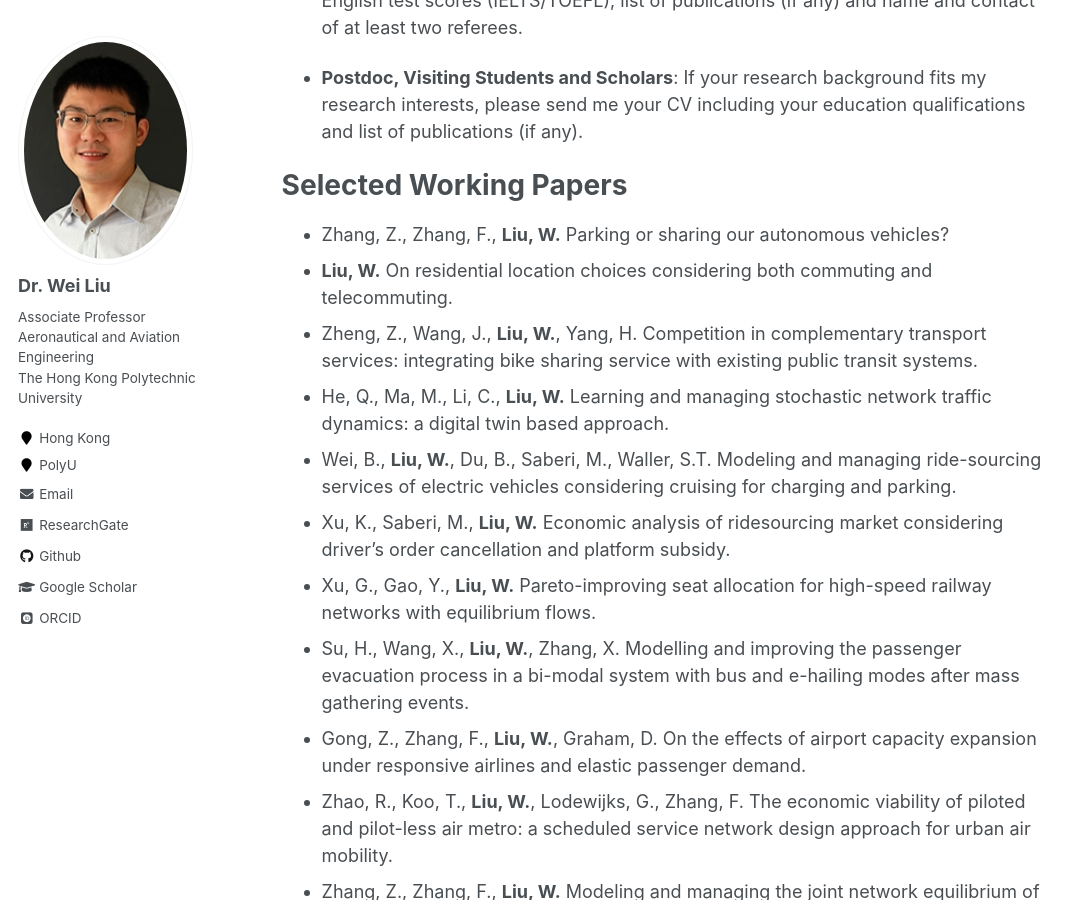
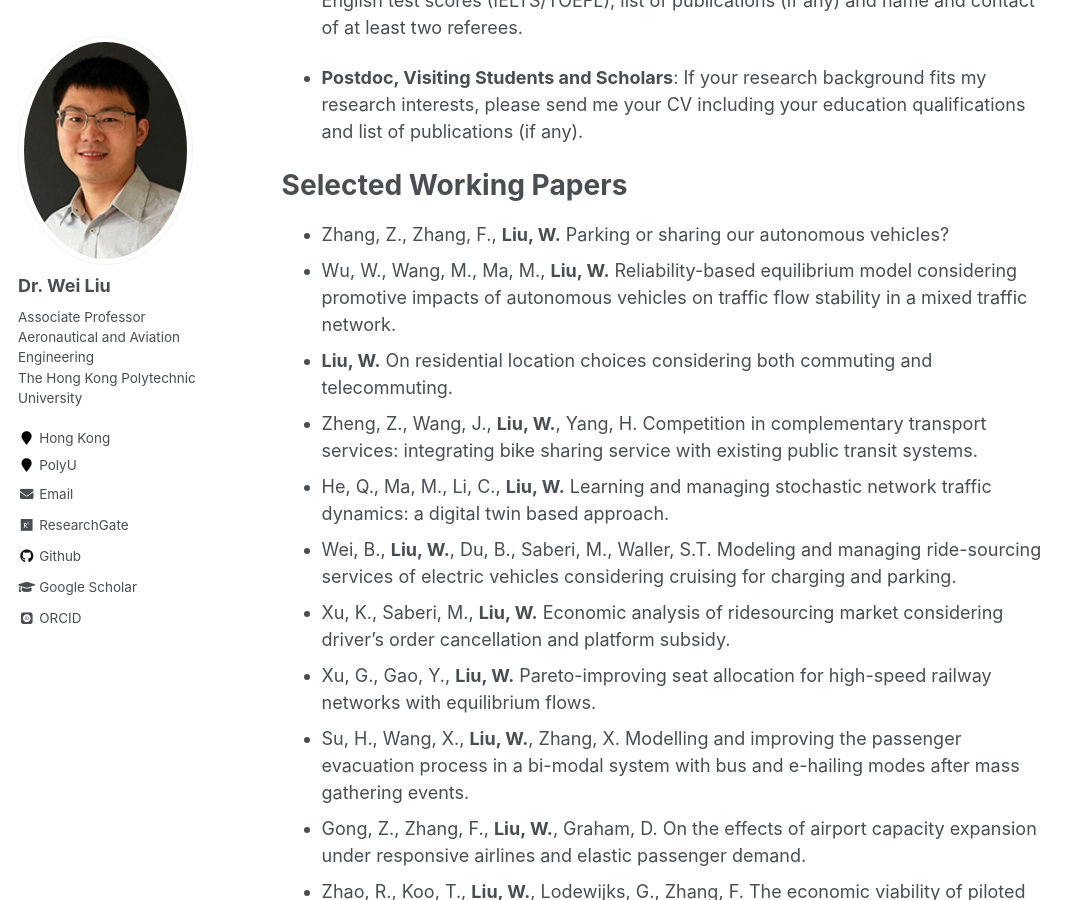
Before and after one commit to weiliu2016/weiliu2016.github.io, a Jekyll site: the page built from _pages/about.md, in a window 1280 px wide and 900 px high, scrolled down 1673 px. Shown: the whole window, without its empty margins (0-1085 px from the left). Built offline with Jekyll 4.4.1, drawn with Linux system fonts in a browser that asks for light colours; some web fonts are replaced.

Commit message:
Update about.md

```diff
--- a/_pages/about.md
+++ b/_pages/about.md
@@ -48,6 +48,7 @@ PhD Positions and Academic Visitors
 Selected Working Papers
 ======
 - Zhang, Z., Zhang, F., **Liu, W.** Parking or sharing our autonomous vehicles?
+- Wu, W., Wang, M., Ma, M., **Liu, W.** Reliability-based equilibrium model considering promotive impacts of autonomous vehicles on traffic flow stability in a mixed traffic network.
 - **Liu, W.** On residential location choices considering both commuting and telecommuting.
 - Zheng, Z., Wang, J., **Liu, W.**, Yang, H. Competition in complementary transport services: integrating bike sharing service with existing public transit systems.
 - He, Q., Ma, M., Li, C., **Liu, W.** Learning and managing stochastic network traffic dynamics: a digital twin based approach.
```
